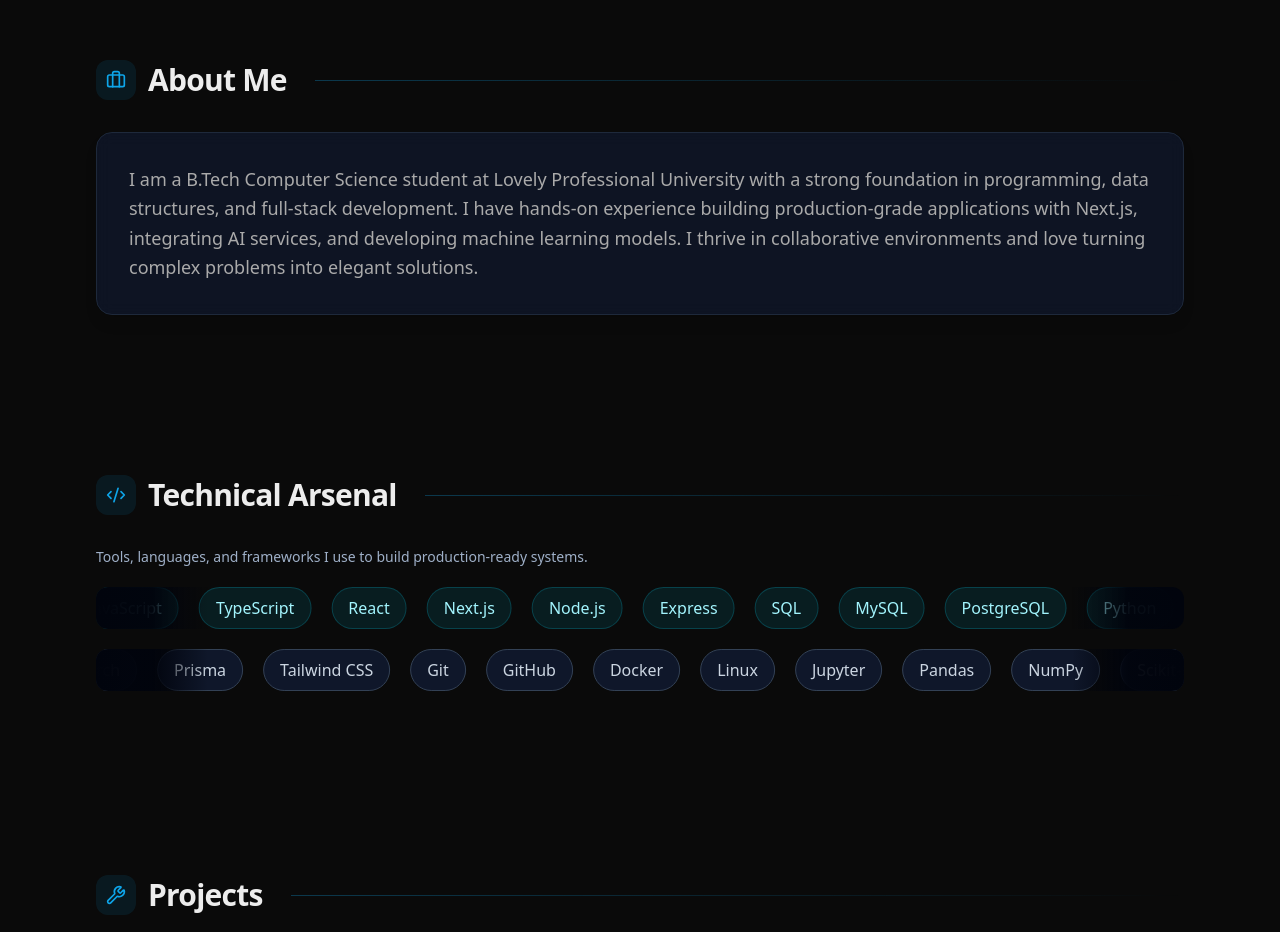
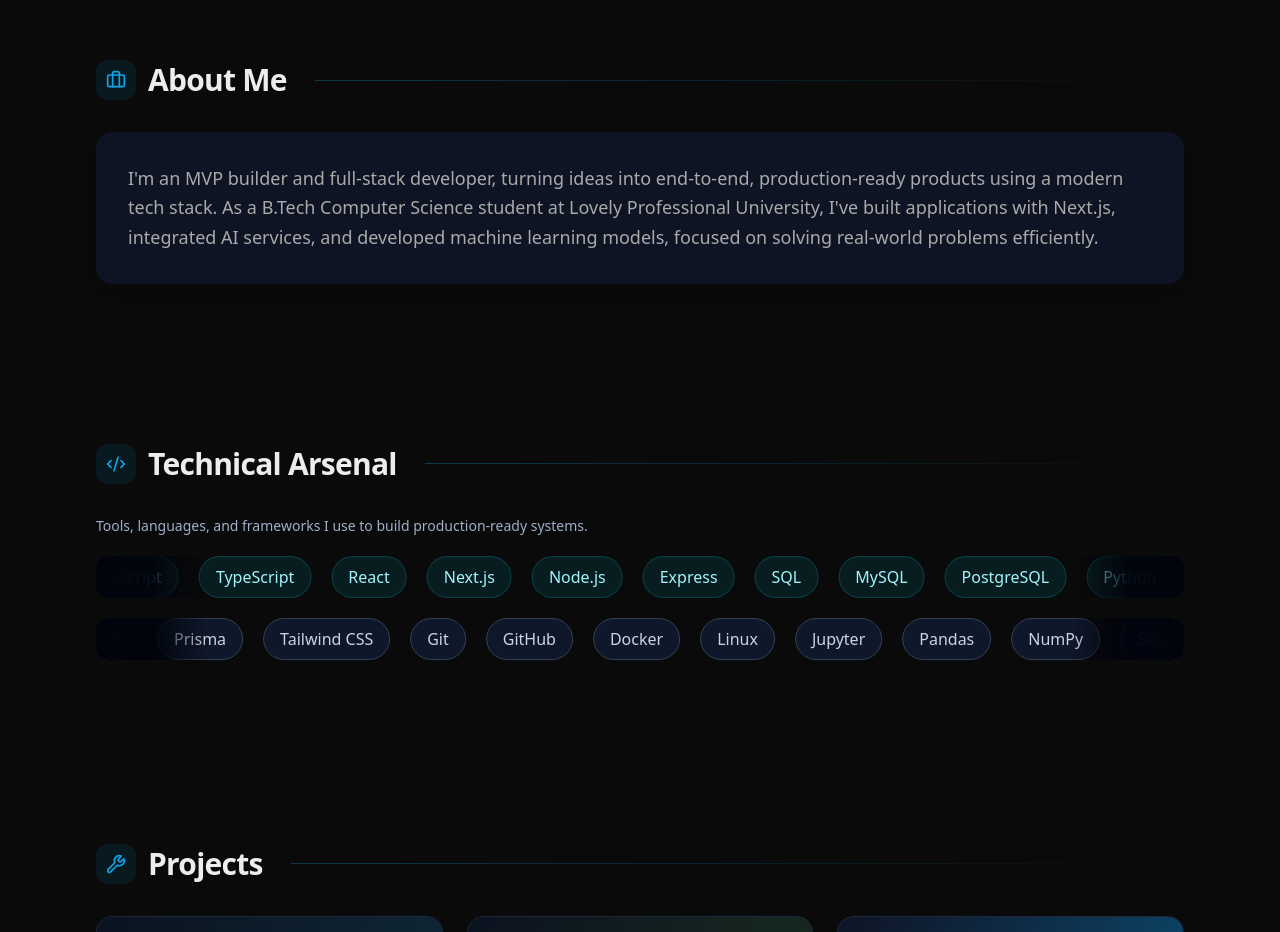
Before and after one commit to ServerA-A/caashwani, a Next.js app: page / in a window 1280 px wide. Shown: the part 820-1752 px from the top of the page. Built offline with nearby package versions, Linux system fonts and the light colour scheme.

Commit message:
about me section

```diff
--- a/app/page.tsx
+++ b/app/page.tsx
@@ -605,7 +605,7 @@
       <motion.section id="about" className="mx-auto max-w-6xl px-4 py-12 sm:py-16 md:px-8 md:py-20 relative z-10" style={{ perspective: 1000 }} variants={sectionReveal} initial="hidden" whileInView="visible" viewport={{ once: true, amount: 0.15 }}>
         <SectionHeading icon={Briefcase} title="About Me" />
         <motion.div
-          className="rounded-2xl border border-[#1e293b] bg-[#0f172a]/80 backdrop-blur-sm p-6 md:p-8 cursor-pointer transition-colors hover:border-[#0ea5e9]/50 shadow-lg"
+          className="group relative rounded-2xl bg-[#0f172a]/80 p-6 shadow-lg backdrop-blur-sm transition-transform md:p-8"
           variants={fadeUp}
           initial="hidden"
           whileInView="visible"
@@ -614,14 +614,14 @@
           viewport={{ once: true }}
           custom={1}
         >
+          <div className="pointer-events-none absolute -inset-3 -z-10 rounded-[1.4rem] bg-cyan-400/20 opacity-0 blur-2xl transition-opacity duration-300 group-hover:opacity-50" />
           <p className="leading-relaxed text-[#aaa] md:text-lg">
-            I am a B.Tech Computer Science student at Lovely Professional
-            University with a strong foundation in programming, data structures,
-            and full-stack development. I have hands-on experience building
-            production-grade applications with Next.js, integrating AI services,
-            and developing machine learning models. I thrive in collaborative
-            environments and love turning complex problems into elegant
-            solutions.
+            I'm an MVP builder and full-stack developer, turning ideas into
+            end-to-end, production-ready products using a modern tech stack. As
+            a B.Tech Computer Science student at Lovely Professional
+            University, I've built applications with Next.js, integrated AI
+            services, and developed machine learning models, focused on solving
+            real-world problems efficiently.
           </p>
         </motion.div>
       </motion.section>
```
